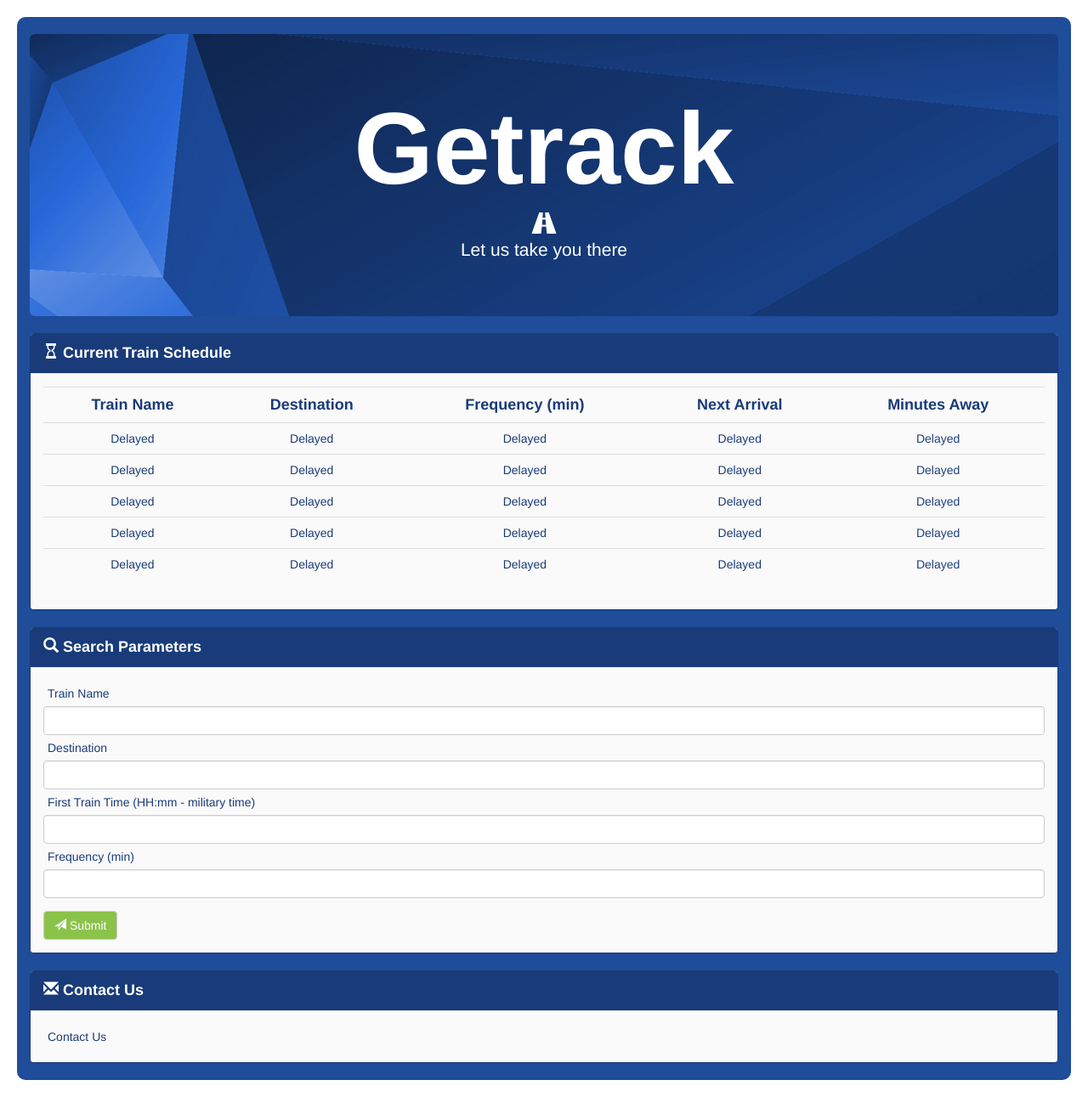
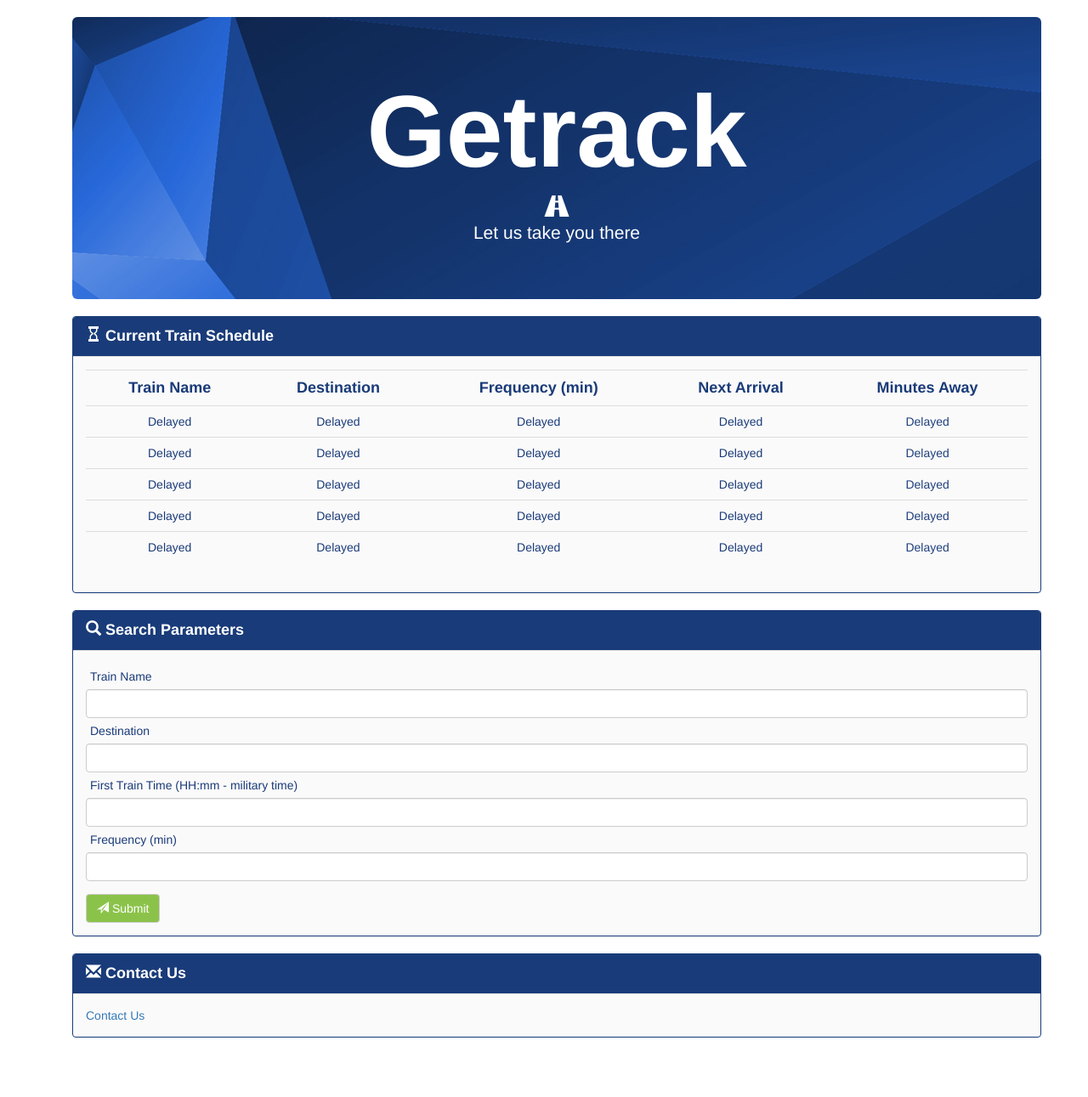
Before and after one commit to NBDelpino1/07-Firebase, a PHP site: page / in a window 1280 px wide. Shown: the whole page at 85% size. After the commit the page ends 1221 px from the top, so only its background shows below. Run offline with PHP 8.4, Linux system fonts and the light colour scheme; some libraries are stand-ins or nearby versions.

Commit message:
to be continued

```diff
--- a/assets/javascript/app.js
+++ b/assets/javascript/app.js
@@ -0,0 +1,2 @@
+
+$('.jumbotron').fadeIn("slow","swing");
--- a/index.html
+++ b/index.html
@@ -11,11 +11,19 @@
     <link href="assets/css/style.css" rel="stylesheet"><!-- <link href="assets/images" rel="stylesheet"> -->
 </head>
 <body>
-    <div class="container-fluid">
+    <div class="container">
+<div class="container">
         <div class="jumbotron">
             <h1>Getrack</h1><span aria-hidden="true" class="glyphicon glyphicon-road"></span>
             <p>Let us take you there</p><!-- <p><a class="btn btn-primary btn-lg" href="#" role="button">Learn more</a></p> -->
         </div>
+</div>
+
+
+
+
+
+<div class="container">
         <div class="panel panel-default">
             <div class="panel-heading">
                 <span aria-hidden="true" class="glyphicon glyphicon-hourglass"></span> Current Train Schedule
@@ -67,6 +75,12 @@
                 </table>
             </div>
         </div>
+</div>
+
+
+
+
+<div class="container">
         <div class="panel panel-default">
             <div class="panel-heading">
                 <span aria-hidden="true" class="glyphicon glyphicon-search"></span> Search Parameters
@@ -79,14 +93,23 @@
                 "button"><span aria-hidden="true" class="glyphicon glyphicon-send"></span> Submit</button>
             </div>
         </div>
+</div>
+
+<div class="container">
         <div class="panel panel-default">
             <div class="panel-heading">
                 <span aria-hidden="true" class="glyphicon glyphicon-envelope"></span> Contact Us
             </div>
+
+
             <div class="panel-body">
-                <p>Contact Us</p>
+                <a>Contact Us</a>
             </div>
         </div>
+</div>
+
+
+
     </div>
     <script src="https://ajax.googleapis.com/ajax/libs/jquery/1.11.3/jquery.min.js">
     </script>
```
Also changed, not shown: assets/css/style.css (+49 -2 lines), assets/images/blue.jpg (deleted).
